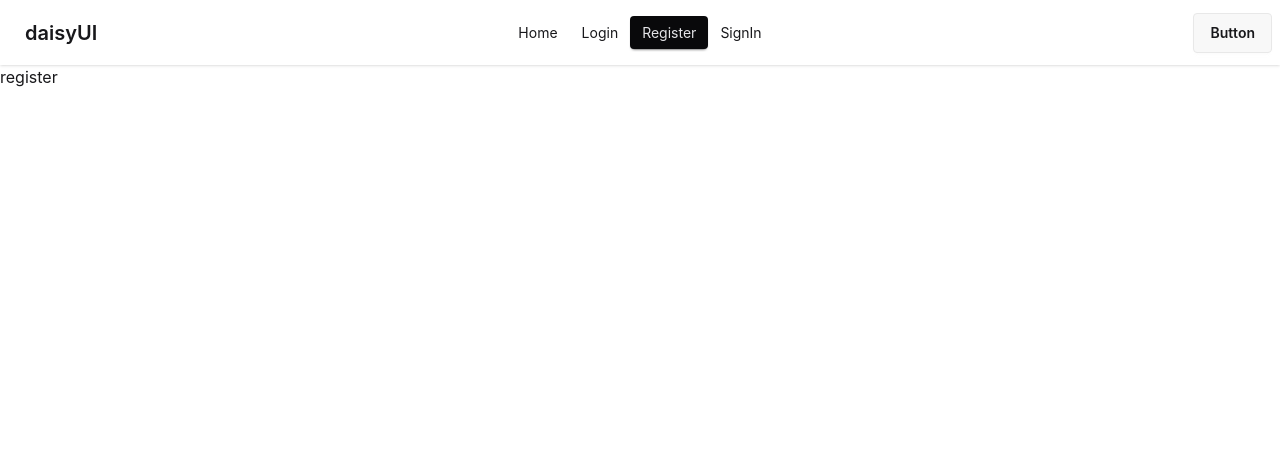
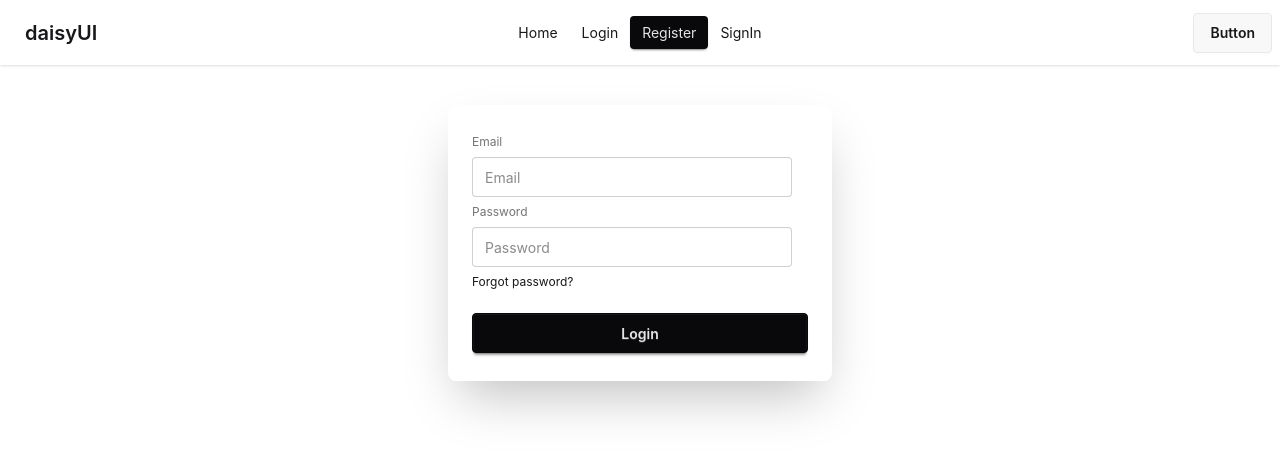
Before and after one commit to Srabonti721/Email-password-auth-practice, a React (Vite) app: page /register in a window 1280 px wide. Shown: the top 454 px of the page. Built offline with nearby package versions, Linux system fonts and the light colour scheme.

Commit message:
add firebase and init file

```diff
--- a/package.json
+++ b/package.json
@@ -11,6 +11,7 @@
   },
   "dependencies": {
     "@tailwindcss/vite": "^4.3.1",
+    "firebase": "^12.15.0",
     "react": "^19.2.7",
     "react-dom": "^19.2.7",
     "react-router": "^8.0.1",
--- a/src/components/Register.jsx
+++ b/src/components/Register.jsx
@@ -1,10 +1,27 @@
 import React from 'react';
 
 const Register = () => {
+    const handleSubmit = e =>{
+        e.preventDefault();
+        const email = e.target.email.value;
+        const password = e.target.password.value;
+        console.log(email, password);
+
+
+    }
     return (
-        <div>
-            <h2>register</h2>
-        </div>
+    <div className="card bg-base-100 w-full mx-auto mt-10 max-w-sm shrink-0 shadow-2xl">
+      <div className="card-body">
+        <form onSubmit={handleSubmit} className="fieldset">
+          <label className="label">Email</label>
+          <input name='email' type="email" className="input" placeholder="Email" />
+          <label className="label">Password</label>
+          <input name='password' type="password" className="input" placeholder="Password" />
+          <div><a className="link link-hover">Forgot password?</a></div>
+          <button className="btn btn-neutral mt-4">Login</button>
+        </form>
+      </div>
+</div>
     );
 };
 
--- /dev/null
+++ b/src/firebase/firebase.init.js
@@ -0,0 +1,19 @@
+// Import the functions you need from the SDKs you need
+import { initializeApp } from "firebase/app";
+import { getAuth } from "firebase/auth";
+// TODO: Add SDKs for Firebase products that you want to use
+// https://firebase.google.com/docs/web/setup#available-libraries
+
+// Your web app's Firebase configuration
+const firebaseConfig = {
+  apiKey: "AIzaSyDXZX7Y7uDH86AQFXckAMTI-C4KUQ2d4gI",
+  authDomain: "email-password-auth-prac-b62c0.firebaseapp.com",
+  projectId: "email-password-auth-prac-b62c0",
+  storageBucket: "email-password-auth-prac-b62c0.firebasestorage.app",
+  messagingSenderId: "283181493232",
+  appId: "1:283181493232:web:022b03963e6b4c2fb90b35"
+};
+
+// Initialize Firebase
+const app = initializeApp(firebaseConfig);
+export const auth = getAuth(app);
```
Also changed, not shown: 1 other file (tests, documents, lock files or other folders).
